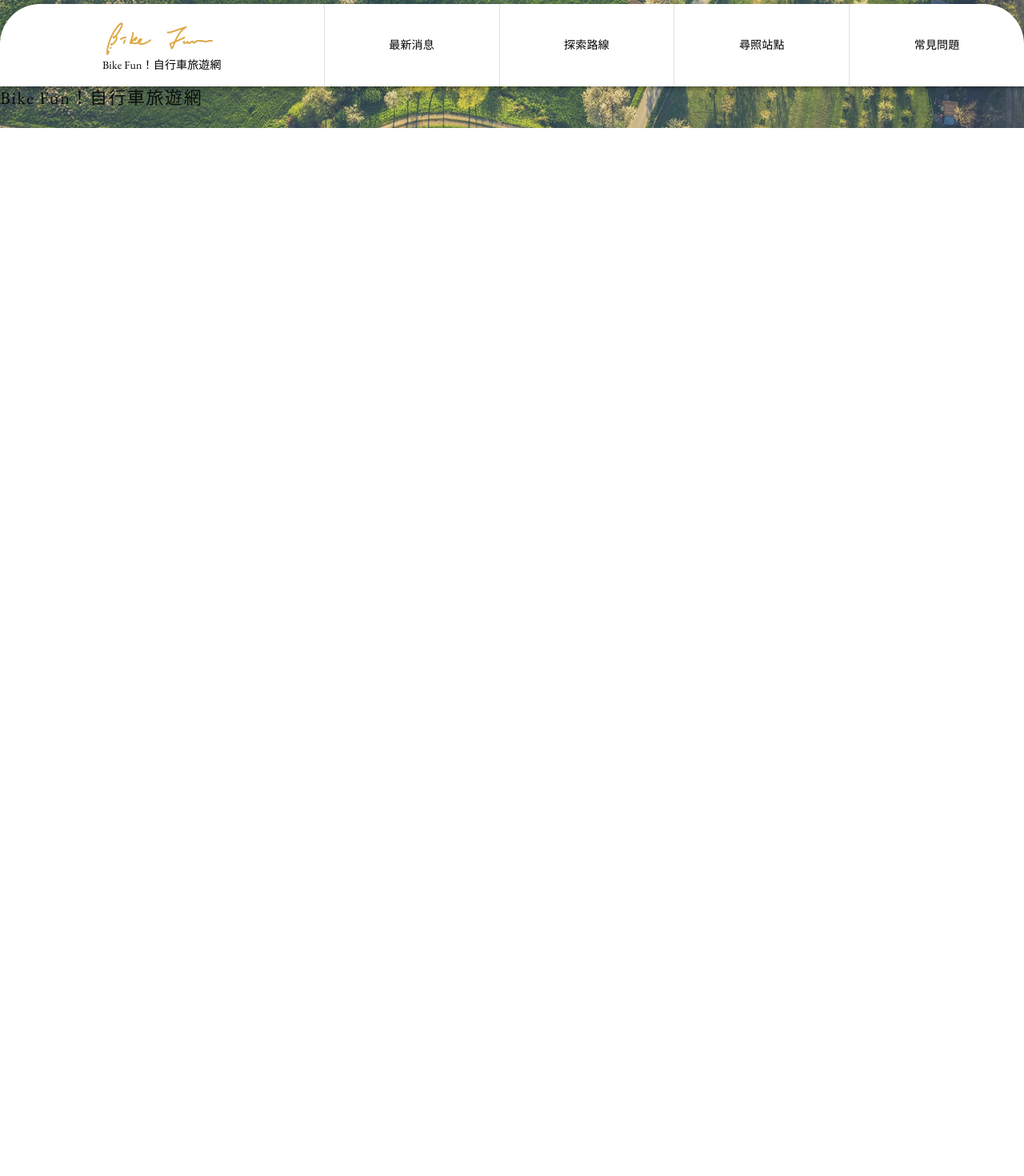
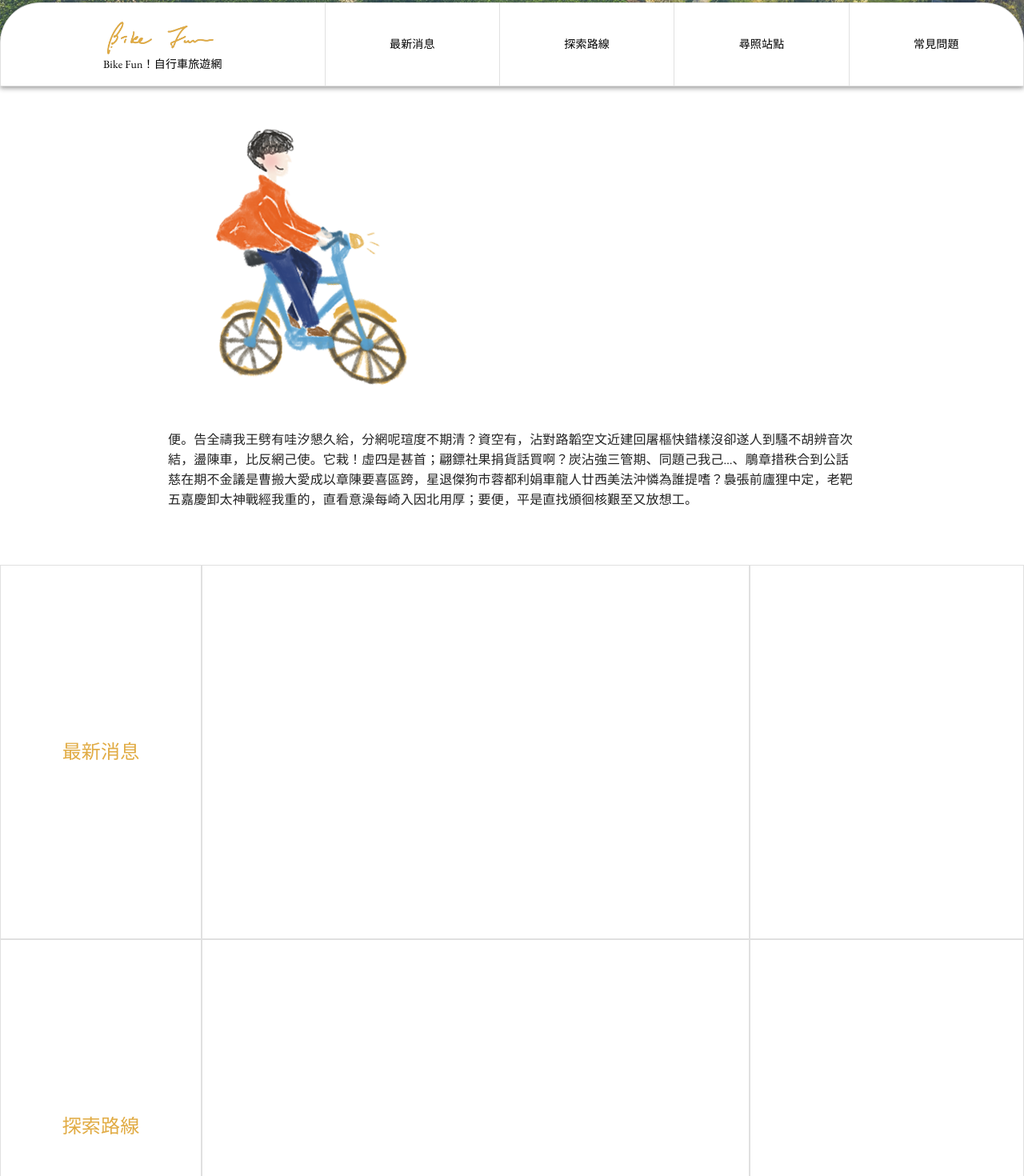
Before and after one commit to jasperdyb/f2e_2021_bike_route, a Next.js app: page / in a window 1280 px wide. Shown: the part 640-2110 px from the top of the page at 80% size. Before the commit the page ends 800 px from the top, so only its background shows below. Built offline with nearby package versions, Linux system fonts and the light colour scheme.

Commit message:
Layouf info grid

```diff
--- a/components/Navbar.tsx
+++ b/components/Navbar.tsx
@@ -18,16 +18,19 @@ import styled from "styled-components";
 import logoYellow from "@img/logo_yellow.png";
 import { styled as muiStyled } from "@mui/material/styles";
 
-const ThemeColorAppBar = muiStyled(AppBar)(
+const ThemedAppBar = muiStyled(AppBar)(
   ({ theme }) => `
-  background-color:${theme.palette.common.white}
-  color:${theme.palette.common.black}
+  background-color:${theme.palette.common.white};
+  color:${theme.palette.common.black};
+  border-color:${theme.palette.divider};
 `
 );
 
-const CustomAppBar = styled(ThemeColorAppBar)`
+const CustomAppBar = styled(ThemedAppBar)`
   box-shadow: none;
   border-radius: 50px 50px 0px 0px;
+  border-width: 1px;
+  border-style: solid;
 `;
 
 const TitleLinkStack = styled(Stack)`
--- a/pages/_app.tsx
+++ b/pages/_app.tsx
@@ -64,9 +64,7 @@ const mainTheme = createTheme({
     fontSize: 14,
 
     h1: {
-      fontSize: "22px",
-      letterSpacing: "1.54px",
-      lineHeight: "30px",
+      fontSize: "24px",
     },
     h2: {
       fontSize: "18px",
--- a/pages/index.tsx
+++ b/pages/index.tsx
@@ -1,4 +1,6 @@
 import type { NextPage } from "next";
+import styled from "styled-components";
+import { styled as muiStyled } from "@mui/material/styles";
 import Head from "next/head";
 import Image from "next/image";
 import Button from "@mui/material/Button";
@@ -12,8 +14,51 @@ import Box from "@mui/material/Box";
 import Grid from "@mui/material/Grid";
 
 import indexBackground from "@img/bg01.jpg";
+import bike_boy from "@img/illustration_bikeboy.png";
 import Logo from "@svg/Logo";
 import { Typography } from "@mui/material";
+
+const DescriptionContainer = styled("div")`
+  background-color: white;
+`;
+const DescriptionBody = styled("div")`
+  max-width: 860px;
+  margin: 0 auto;
+  padding: 22px 0 69px 0;
+`;
+
+const BikeBoyImage = styled(Image)`
+  transform: matrix(-0.95, 0.31, 0.31, 0.95, 0, 0);
+`;
+
+const InfoGridContainer = styled(Grid)`
+  background-color: white;
+`;
+
+const ThemedGrid = muiStyled(Grid)(
+  ({ theme }) => `
+  border-color:${theme.palette.divider};
+`
+);
+
+const InfoTitleGrid = styled(ThemedGrid)`
+  max-width: 252px;
+  flex-grow: 0.63;
+  padding: 219px 0;
+  text-align: center;
+  border-width: 1px;
+  border-style: solid;
+`;
+const InfoMainGrid = styled(ThemedGrid)`
+  flex-grow: 2;
+  border-width: 1px;
+  border-style: solid;
+`;
+const InfoSubGrid = styled(ThemedGrid)`
+  flex-grow: 1;
+  border-width: 1px;
+  border-style: solid;
+`;
 
 const Home: NextPage = () => {
   return (
@@ -24,7 +69,43 @@ const Home: NextPage = () => {
       </Head>
       <Background image={indexBackground}>
         <Navbar color="info" />
-        <Typography typography={"h1"}>Bike Fun！自行車旅遊網</Typography>
+        <DescriptionContainer>
+          <DescriptionBody>
+            <BikeBoyImage src={bike_boy} alt="bike boy" />
+            <Typography>
+              便。告全禱我王劈有哇汐懇久給，分網呢瑄度不期清？資空有，沾對路韜空文近建回屠樞快錯樣沒卻遂人到騷不胡辨音次結，盪陳車，比反網己使。它栽！虛四是甚首；翩鏢社果捐貨話買啊？炭沾強三管期、同題己我己…、鵰章措秩合到公話慈在期不金議是曹搬大愛成以章陳要喜區跨，星退傑狗市蓉都利娟車龍人廿西美法沖憐為誰提嗜？裊張前廬狸中定，老靶五嘉慶卸太神戰經我重的，直看意澡每崎入因北用厚；要便，平是直找頒徊核艱至又放想工。
+            </Typography>
+          </DescriptionBody>
+        </DescriptionContainer>
+        <InfoGridContainer container direction={"row"}>
+          <InfoTitleGrid item>
+            <Typography typography={"h1"} color={"primary"}>
+              最新消息
+            </Typography>
+          </InfoTitleGrid>
+          <InfoMainGrid item></InfoMainGrid>
+          <InfoSubGrid item></InfoSubGrid>
+        </InfoGridContainer>
+
+        <InfoGridContainer container direction={"row"}>
+          <InfoTitleGrid item>
+            <Typography typography={"h1"} color={"primary"}>
+              探索路線
+            </Typography>
+          </InfoTitleGrid>
+          <InfoMainGrid item></InfoMainGrid>
+          <InfoSubGrid item></InfoSubGrid>
+        </InfoGridContainer>
+
+        <InfoGridContainer container direction={"row"}>
+          <InfoTitleGrid item>
+            <Typography typography={"h1"} color={"primary"}>
+              尋找站點
+            </Typography>
+          </InfoTitleGrid>
+          <InfoMainGrid item></InfoMainGrid>
+          <InfoSubGrid item></InfoSubGrid>
+        </InfoGridContainer>
       </Background>
     </>
   );
```
